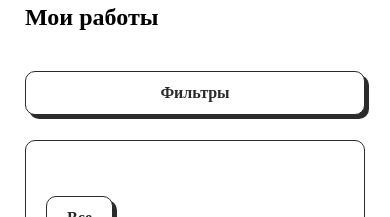
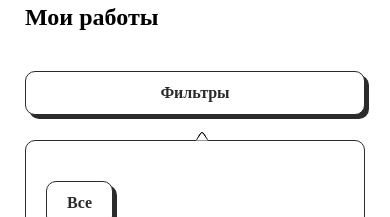
Before and after one commit to nikay666/portfolio, a React (Create React App) app: page / in a window 390 px wide. Shown: the part 900-1117 px from the top of the page. Built offline with nearby package versions, Linux system fonts and the light colour scheme.

Commit message:
Декоративный треугольник реализован через SVG

```diff
--- a/src/components/Categories/Categories.jsx
+++ b/src/components/Categories/Categories.jsx
@@ -1,13 +1,15 @@
 import React from 'react'
+import { triangleDecorSVG } from '../../utilits'
 import { Button } from '../Button'
 import './Categories.scss'
+
 
 const Categories = ({categories}) => {
     return (
         <>
          <Button  classes="category filters">Фильтры</Button>
         <ul className='categories active '>
-            <span className='triangle'></span>
+            <div className='triangle'>{triangleDecorSVG}</div>
 
            {
                 categories.map((category, index) => (
--- a/src/components/Categories/Categories.scss
+++ b/src/components/Categories/Categories.scss
@@ -10,6 +10,10 @@
         position: relative;
     }
 
+    .triangle{
+        display: none;
+    }
+
     @media(max-width: 768px) {
         &__item{
             opacity: 0;
@@ -17,6 +21,7 @@
             position: absolute;
             left:  -1000;
         }
+
         &.active  {
             position: relative;
             flex-direction: column;
@@ -29,9 +34,16 @@
             border-radius: $br;
 
             .triangle{
+                display: block;
+                position: absolute;
+                top: -14px;
+                left: 50%;
 
+                svg{
+                    width: 14px;
+                    height: 10px;
+                }
             }
-
 
             .categories__item{
                 opacity: 1;
--- a/src/utilits.js
+++ b/src/utilits.js
@@ -1,4 +1,11 @@
 import React from 'react'
+
+export const triangleDecorSVG = (
+    <svg width="14" height="11" viewBox="0 0 14 11" fill="none" xmlns="http://www.w3.org/2000/svg">
+    <path d="M5.29947 2.74701C6.08136 1.48396 7.91864 1.48396 8.70053 2.74701L13.5 10.5H9.5H6.5H5H0.5L5.29947 2.74701Z" fill="white"/>
+    <path d="M13.1244 9.75L8.76064 2.7317C7.97808 1.47308 6.14627 1.47309 5.36371 2.7317L1 9.75M2.90013 6.69396L5.36371 2.7317C6.14627 1.47309 7.97808 1.47308 8.76064 2.7317L11.2242 6.69396" stroke="black"/>
+    </svg>
+)
 export const githubSVG  =  (
     <svg width="25" height="25" viewBox="0 0 25 25" fill="none" xmlns="http://www.w3.org/2000/svg">
 <path d="M12.4984 0.260178C5.59688 0.260178 0 5.87893 0 12.8102C0 18.3539 3.58125 23.0571 8.55 24.718C9.175 24.8336 9.40312 24.4461 9.40312 24.1133C9.40312 23.8149 9.39219 23.0258 9.38594 21.9789C5.90938 22.7367 5.175 20.2961 5.175 20.2961C4.60781 18.8461 3.7875 18.4602 3.7875 18.4602C2.65156 17.6821 3.87187 17.6977 3.87187 17.6977C5.12656 17.7867 5.78594 18.9914 5.78594 18.9914C6.90156 20.9086 8.7125 20.3555 9.425 20.0336C9.5375 19.2227 9.86094 18.6696 10.2188 18.3555C7.44375 18.0383 4.525 16.9617 4.525 12.1539C4.525 10.7836 5.0125 9.6633 5.8125 8.78518C5.68281 8.46799 5.25469 7.19143 5.93438 5.46487C5.93438 5.46487 6.98438 5.12737 9.37187 6.7508C10.3688 6.47268 11.4375 6.33362 12.5016 6.32893C13.5625 6.33518 14.6328 6.47268 15.6312 6.75237C18.0172 5.12893 19.0656 5.46643 19.0656 5.46643C19.7469 7.19455 19.3187 8.46955 19.1906 8.78674C19.9922 9.66487 20.475 10.7852 20.475 12.1555C20.475 16.9758 17.5531 18.0367 14.7687 18.3477C15.2172 18.7352 15.6172 19.5008 15.6172 20.6711C15.6172 22.3492 15.6016 23.7024 15.6016 24.1133C15.6016 24.4492 15.8266 24.8399 16.4609 24.7164C21.4219 23.0539 25 18.3524 25 12.8102C25 5.87893 19.4031 0.260178 12.4984 0.260178Z" fill="#1C2938"/>
```
Also changed, not shown: src/assets/Triangle.svg (added).
